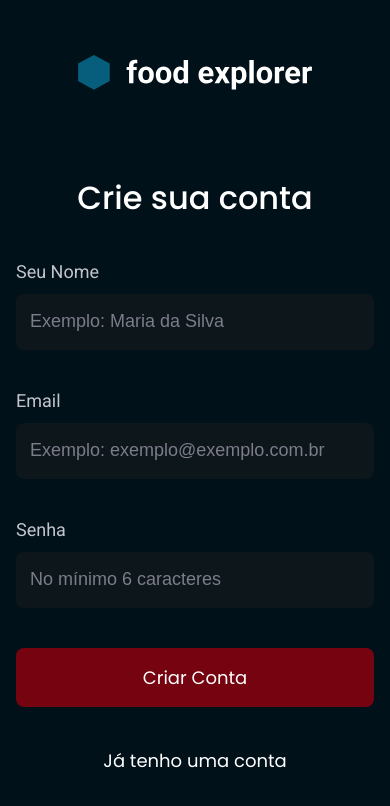
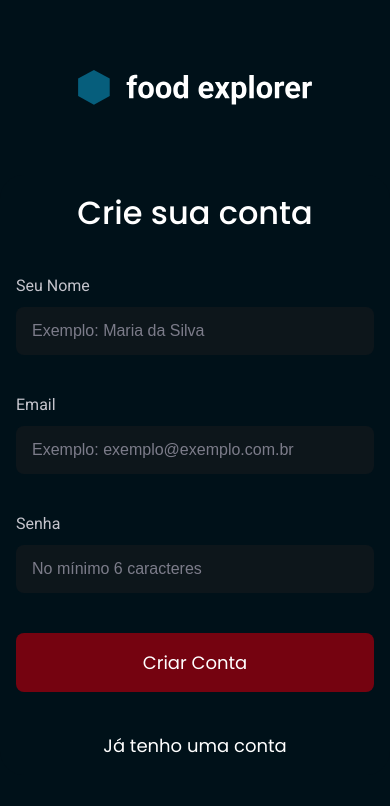
Before and after one commit to lucasfreittas/FoodExplorer-Front, a React (Vite) app: page /signup in a window 390 px wide. Shown: the top 806 px of the page. Built offline with nearby package versions, Linux system fonts and the light colour scheme.

Commit message:
add meal responsive ok

```diff
--- a/src/Components/Input Default/styles.js
+++ b/src/Components/Input Default/styles.js
@@ -11,14 +11,20 @@ export const Container = styled.div`
         color: ${({theme}) => theme.COLORS.LIGHT_400};
         margin-bottom: 12px;
     };
+
+    @media(max-width: 1000px){
+        label{
+            font-size: 16px;
+        }
+    }
 `;
 
 export const InputText = styled.input`
     background-color: ${({theme}) => theme.COLORS.DARK_800};
     border: none;
     height: 56px;
-    padding-left: 14px;
-    padding-right: 14px;
+    padding-left: 16px;
+    padding-right: 16px;
     font-size: clamp(10px, 1.8rem, 18px);
     font-weight: normal;
     color: ${({theme}) => theme.COLORS.LIGHT_100};
@@ -33,4 +39,13 @@ export const InputText = styled.input`
     &:focus{
         outline: none;
     }
+
+    @media(max-width: 1000px){
+        height: 48px;
+        font-size: 16px;
+
+        &::placeholder{
+            font-size: 16px;
+        }
+    }
 `;
--- a/src/Components/Input File/styles.js
+++ b/src/Components/Input File/styles.js
@@ -11,6 +11,12 @@ export const Container = styled.div`
         color: ${({theme}) => theme.COLORS.LIGHT_400};
 
     };
+
+    @media(max-width: 1000px) {
+        label{
+            font-size: 16px;
+        }
+    }
 `;
 
 export const Wraper = styled.div`
@@ -42,4 +48,13 @@ export const Wraper = styled.div`
     &:focus{
         outline: none;
     }
+
+
+    @media(max-width: 1000px) {
+         font-size: 16px;
+         height: 48px;
+         justify-content: flex-start;
+         padding: 0 16px;
+
+    }
 `;
--- a/src/Components/Input Select/index.jsx
+++ b/src/Components/Input Select/index.jsx
@@ -5,7 +5,7 @@ export function InputSelect({label, options, ...rest}){
         <Container>
             <label htmlFor={SelectBox}>{label}</label>
                 <SelectBox {...rest}>
-                    <option value='Placeholder' selected disabled>Selecione uma Categoria</option>
+                    <option value='Placeholder' defaultValue >Selecione uma Categoria</option>
                     {
                         options.map((option, index) => (
                             <option key={index} value={option.value}>
--- a/src/Components/Input Select/styles.js
+++ b/src/Components/Input Select/styles.js
@@ -11,6 +11,12 @@ export const Container = styled.div`
         color: ${({theme}) => theme.COLORS.LIGHT_400};
         margin-bottom: 12px;
     };
+
+    @media(max-width: 1000px) {
+        label{
+            font-size: 16px;
+        }
+    }
 `;
 
 export const SelectBox = styled.select`
@@ -18,7 +24,8 @@ export const SelectBox = styled.select`
     border: none;
     height: 65px;
     padding-left: 16px;
-    font-size: 20px;
+    padding-right: 16px;
+    font-size: 22px;
     font-weight: normal;
     color: ${({theme}) => theme.COLORS.LIGHT_100};
     border-radius: 10px;
@@ -32,4 +39,9 @@ export const SelectBox = styled.select`
     &:focus{
         outline: none;
     }
+
+    @media(max-width: 1000px) {
+        height: 48px;
+        font-size: 16px;
+    }
 `;
--- a/src/Components/Input Tags/index.jsx
+++ b/src/Components/Input Tags/index.jsx
@@ -27,7 +27,7 @@ export function InputTags({ tags, onClick, label, setTags, ...rest}){
                 }
 
                 <InnerTag  isNew>
-                    <input {...rest} type="text" placeholder='Adicionar' />
+                    <input {...rest} type="text" placeholder='Adicionar'/>
                     <button onClick={onClick}><FiPlus/></button>
 
                 </InnerTag>
--- a/src/Components/Input Tags/styles.js
+++ b/src/Components/Input Tags/styles.js
@@ -11,6 +11,12 @@ export const Container = styled.div`
         color: ${({theme}) => theme.COLORS.LIGHT_400};
         margin-bottom: 12px;
     };
+
+    @media (max-width: 1000px) {
+        label {
+            font-size: 16px;
+        }
+    }
 `;
 
 export const Wraper = styled.div`
@@ -22,7 +28,11 @@ export const Wraper = styled.div`
     border: none;
     height: 65px;
     padding-left: 16px;
-    border-radius: 10px;
+    border-radius: 8px;
+
+    @media (max-width: 1000px) {
+        height: 48px;
+    }
 `;
 
 export const InnerTag = styled.span`
@@ -65,7 +75,22 @@ export const InnerTag = styled.span`
         align-items: center;
         background: none;
         border: none;
-        font-size: 16px;
+        font-size: 24px;
         color: ${({theme, isNew}) => isNew ? theme.COLORS.LIGHT_500 : theme.COLORS.LIGHT_100};
     }
+
+    @media (max-width: 1000px) {
+        font-size: 16px;
+        padding:  4px 8px;
+
+        input {
+            font-size: 16px;
+
+
+            &::placeholder{
+            font-size: 16px;
+            width: 100%;
+            }
+        }
+    }
 `;
--- a/src/Components/Text Area/styles.js
+++ b/src/Components/Text Area/styles.js
@@ -11,6 +11,12 @@ export const Container = styled.div`
         color: ${({theme}) => theme.COLORS.LIGHT_400};
         margin-bottom: 12px;
     };
+
+    @media (max-width: 1000px) {
+        label{
+            font-size: 16px;
+        }
+    }
 `;
 
 export const InputText = styled.textarea`
@@ -35,4 +41,15 @@ export const InputText = styled.textarea`
     &:focus{
         outline: none;
     }
+
+    @media (max-width: 1000px) {
+         font-size: 16px;
+         line-height: 24px;
+
+         &::placeholder{
+            font-size: 16px;
+            line-height: 24px;
+         }
+
+    }
 `;
--- a/src/Pages/Add Meal Adm/index.jsx
+++ b/src/Pages/Add Meal Adm/index.jsx
@@ -4,6 +4,7 @@ import { useState } from 'react';
 import { api } from '../../Services/Axios';
 
 import { HeaderAdmin } from '../../Components/Header Admin';
+import { HeaderAdminMobile } from '../../Components/Header Admin Mobile';
 import { TextButton } from '../../Components/TextButton';
 import { Input } from '../../Components/Input Default';
 import { InputSelect } from '../../Components/Input Select';
@@ -82,7 +83,13 @@ export function AddMeal(){
 
     return(
         <Container>
-            <HeaderAdmin/>
+            <div className='headerDesktop'>
+                  <HeaderAdmin/>
+            </div>
+
+            <div className='headerMobile'>
+               <HeaderAdminMobile/>
+            </div>
             <Content>
                 <TextButton
                         className='txtbtn'
@@ -90,7 +97,7 @@ export function AddMeal(){
                         icon={MdOutlineKeyboardArrowLeft}
                         onClick={() => navigate(-1)}
                 />
-                <h1>Adicionar Prato</h1>
+                <h1>Novo Prato</h1>
 
                 <Form>
                     <div className='row1' >
@@ -105,6 +112,7 @@ export function AddMeal(){
                             label='Nome'
                             type='text'
                             onChange={e => setName(e.target.value)}
+                            placeholder='Ex.: Salada Ceasar'
                         />
 
                         <InputSelect
--- a/src/Pages/Add Meal Adm/styles.js
+++ b/src/Pages/Add Meal Adm/styles.js
@@ -5,11 +5,31 @@ export const Container = styled.div`
     height: 100%;
     width: 100%;
     overflow: hidden;
-    grid-template-rows: 146px auto 120px;
+    grid-template-rows: 146px auto 7.7rem;
     grid-template-areas:
     "header"
     "content"
     "footer";
+
+    .headerMobile{
+            display: none;
+            z-index: 2;
+        }
+
+
+    @media(max-width: 1000px){
+        width: 100%;
+
+        .headerDesktop{
+            display: none;
+            z-index: 2;
+        }
+
+        .headerMobile{
+            display: block;
+            z-index: 2;
+        }
+    }
 `;
 
 export const Content = styled.section`
@@ -23,12 +43,26 @@ export const Content = styled.section`
         margin: 32px 0;
 
     }
+
+    @media(max-width: 1000px){
+        padding: 0;
+        display: flex;
+        flex-direction: column;
+        padding: 0 24px;
+        width: 100vw;
+
+        > h1 {
+            font-size: 32px;
+        }
+    }
+
 `;
 
 export const Form = styled.form`
     display: flex;
     flex-direction: column;
     gap: 32px;
+
 
     > div {
         display: flex;
@@ -59,4 +93,34 @@ export const Form = styled.form`
         }
     };
 
+    @media(max-width: 1000px) {
+        gap: 24px;
+
+        > div {
+        gap: 24px;
+        };
+
+        > .row1 {
+            display: flex;
+            flex-direction: column;
+            gap: 24px;
+
+        }
+
+        svg{
+            width: 24px;
+        }
+
+        > .row2{
+            display: flex;
+            flex-direction: column;
+        }
+
+        > .row3{
+            display: flex;
+            flex-direction: column;
+            margin-bottom: 24px;
+        }
+    }
+
 `;
--- a/src/Pages/Meal Adm/styles.js
+++ b/src/Pages/Meal Adm/styles.js
@@ -41,7 +41,7 @@ export const Content = styled.section`
         padding: 0;
         display: flex;
         flex-direction: column;
-        padding: 0 16px;
+        padding: 0 24px;
         width: 100vw;
     }
 
```
